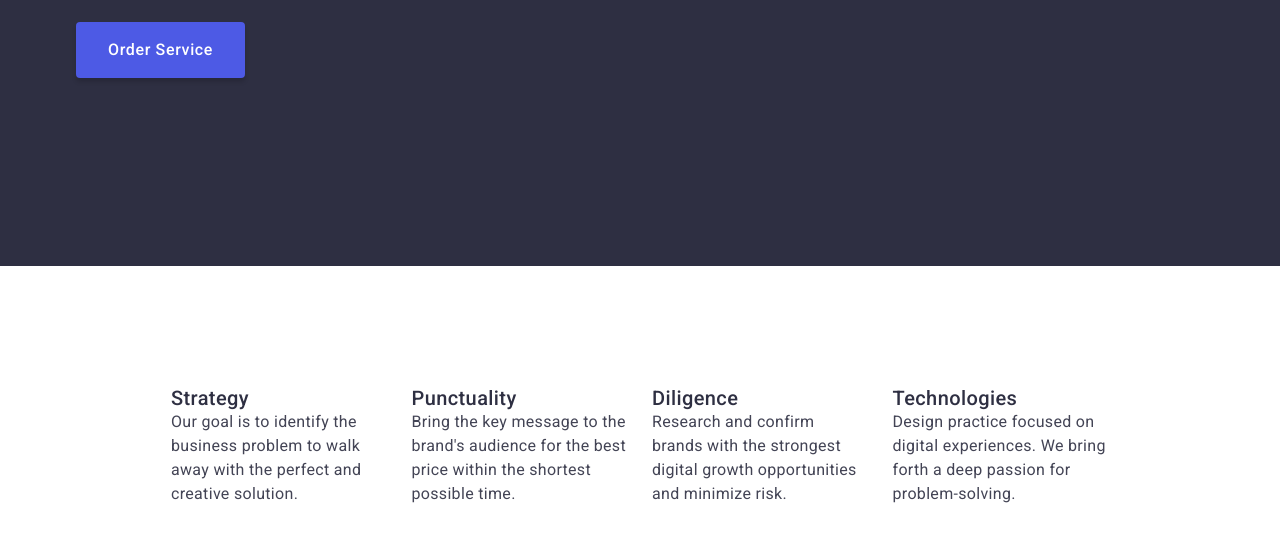
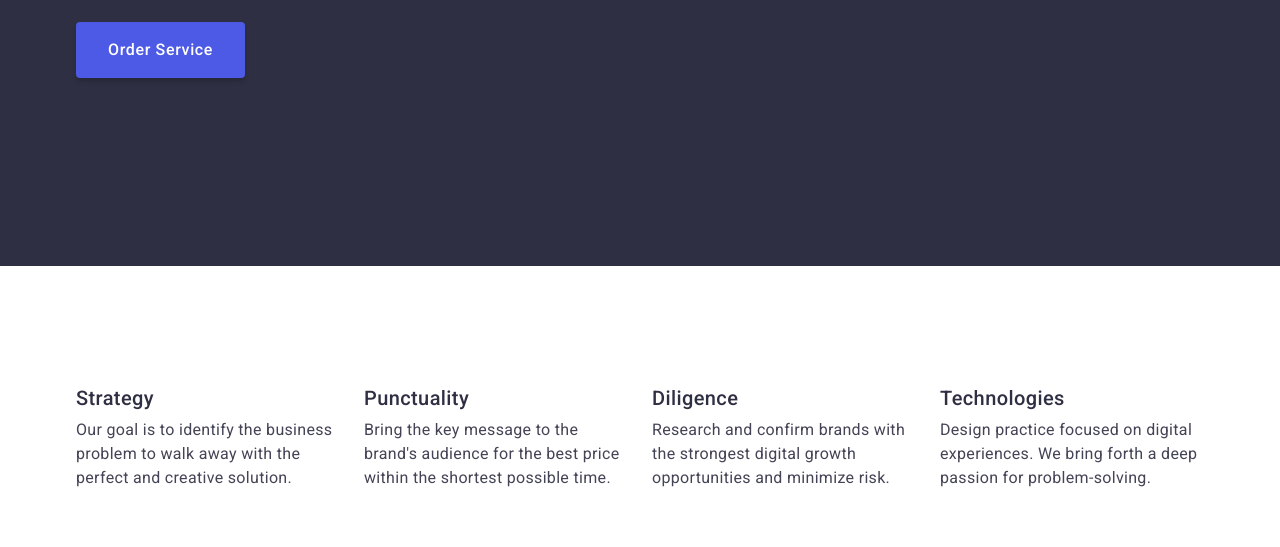
Before and after one commit to manilchuk/goit-markup-hw-03, a plain HTML site: page index.html in a window 1280 px wide. Shown: the part 405-952 px from the top of the page. Drawn offline with nearby package versions, Linux system fonts and the light colour scheme.

Commit message:
Update HTML and CSS files

```diff
--- a/css/styles.css
+++ b/css/styles.css
@@ -63,15 +63,15 @@ img {
 
 .visually-hidden {
   position: absolute;
-  white-space: nowrap;
   width: 1px;
   height: 1px;
-  overflow: hidden;
+  margin: -1px;
   border: 0;
   padding: 0;
+  white-space: nowrap;
+  clip-path: inset(100%);
   clip: rect(0 0 0 0);
-  clip-path: inset(50%);
-  margin: -1px;
+  overflow: hidden;
 }
 /* #endregion global styles */
 
@@ -201,10 +201,10 @@ img {
 /* #endregion section 1 */
 
 /* #region section 2 */
-.section-two {
+.page-section-two {
   width: 100%;
   margin: 0;
-  padding: 120px 156px;
+  padding: 120px 0;
 }
 
 .section-two-title {
@@ -216,22 +216,17 @@ img {
   gap: 24px;
 }
 
-.section-two-list-element {
+.section-two-element {
   width: 264px;
   height: 104px;
   margin: 0;
 }
 
-.section-two-list-element-title {
-  font-family: "Roboto", sans-serif;
-  font-weight: 500;
-  font-size: 20px;
-  line-height: 120%;
-  letter-spacing: 0.02em;
-  color: #2e2f42;
+.section-two-element-title {
+  margin-bottom: 8px;
 }
 
-.section-two-list-element-text {
+.section-two-element-text {
 }
 /* #endregion section 2 */
 
--- a/index.html
+++ b/index.html
@@ -74,34 +74,34 @@
       <!-- #endregion section 1 -->
 
       <!-- #region cection 2 -->
-      <section class="section-two">
+      <section class="page-section-two">
         <div class="container">
           <h2 class="section-two-title visually-hidden">Lorem, ipsum.</h2>
           <ul class="section-two-list">
-            <li class="section-two-list-element">
-              <h3 class="section-two-list-element-title">Strategy</h3>
-              <p class="section-two-list-element-text">
+            <li class="section-two-element">
+              <h3 class="section-two-element-title">Strategy</h3>
+              <p class="section-two-element-text">
                 Our goal is to identify the business problem to walk away with
                 the perfect and creative solution.
               </p>
             </li>
-            <li class="section-two-list-element">
-              <h3 class="section-two-list-element-title">Punctuality</h3>
-              <p class="section-two-list-element-text">
+            <li class="section-two-element">
+              <h3 class="section-two-element-title">Punctuality</h3>
+              <p class="section-two-element-text">
                 Bring the key message to the brand's audience for the best price
                 within the shortest possible time.
               </p>
             </li>
-            <li class="section-two-list-element">
-              <h3 class="section-two-list-element-title">Diligence</h3>
-              <p class="section-two-list-element-text">
+            <li class="section-two-element">
+              <h3 class="section-two-element-title">Diligence</h3>
+              <p class="section-two-element-text">
                 Research and confirm brands with the strongest digital growth
                 opportunities and minimize risk.
               </p>
             </li>
-            <li class="section-two-list-element">
-              <h3 class="section-two-list-element-title">Technologies</h3>
-              <p class="section-two-list-element-text">
+            <li class="section-two-element">
+              <h3 class="section-two-element-title">Technologies</h3>
+              <p class="section-two-element-text">
                 Design practice focused on digital experiences. We bring forth a
                 deep passion for problem-solving.
               </p>
```
